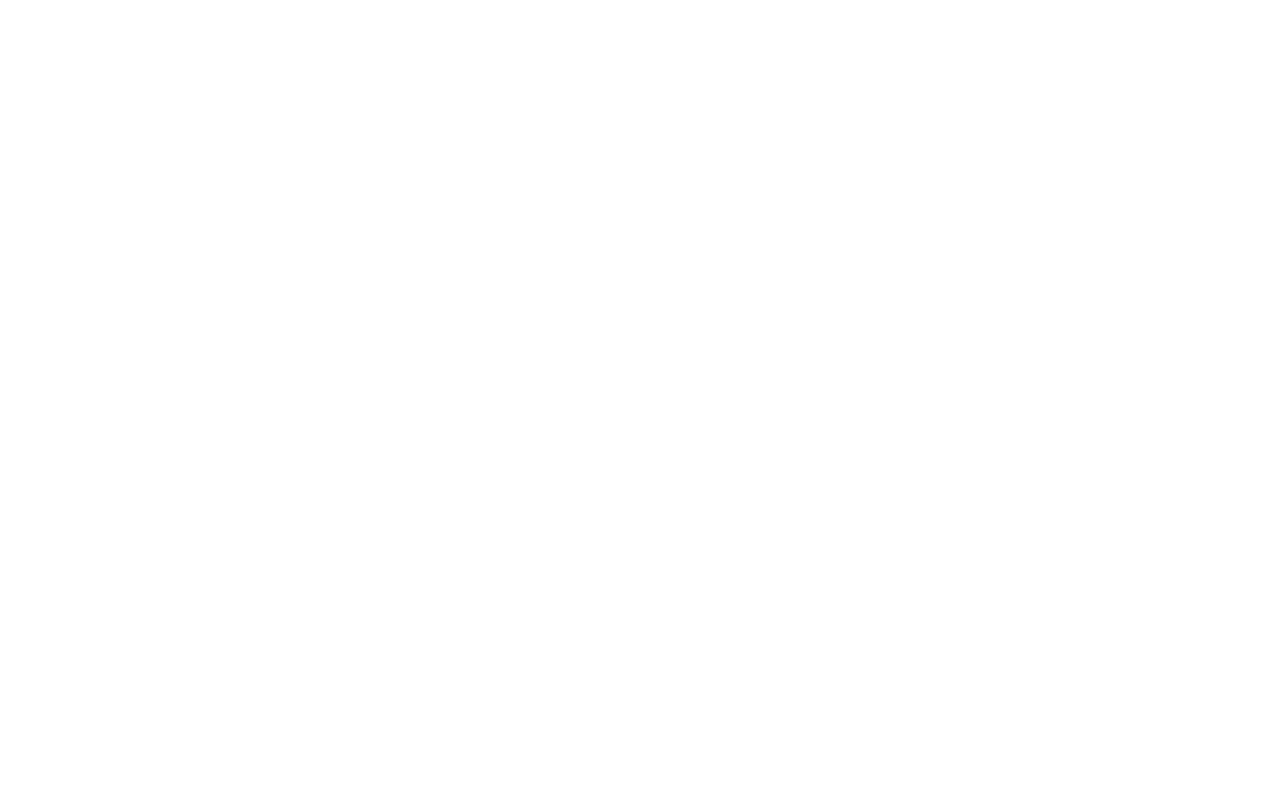
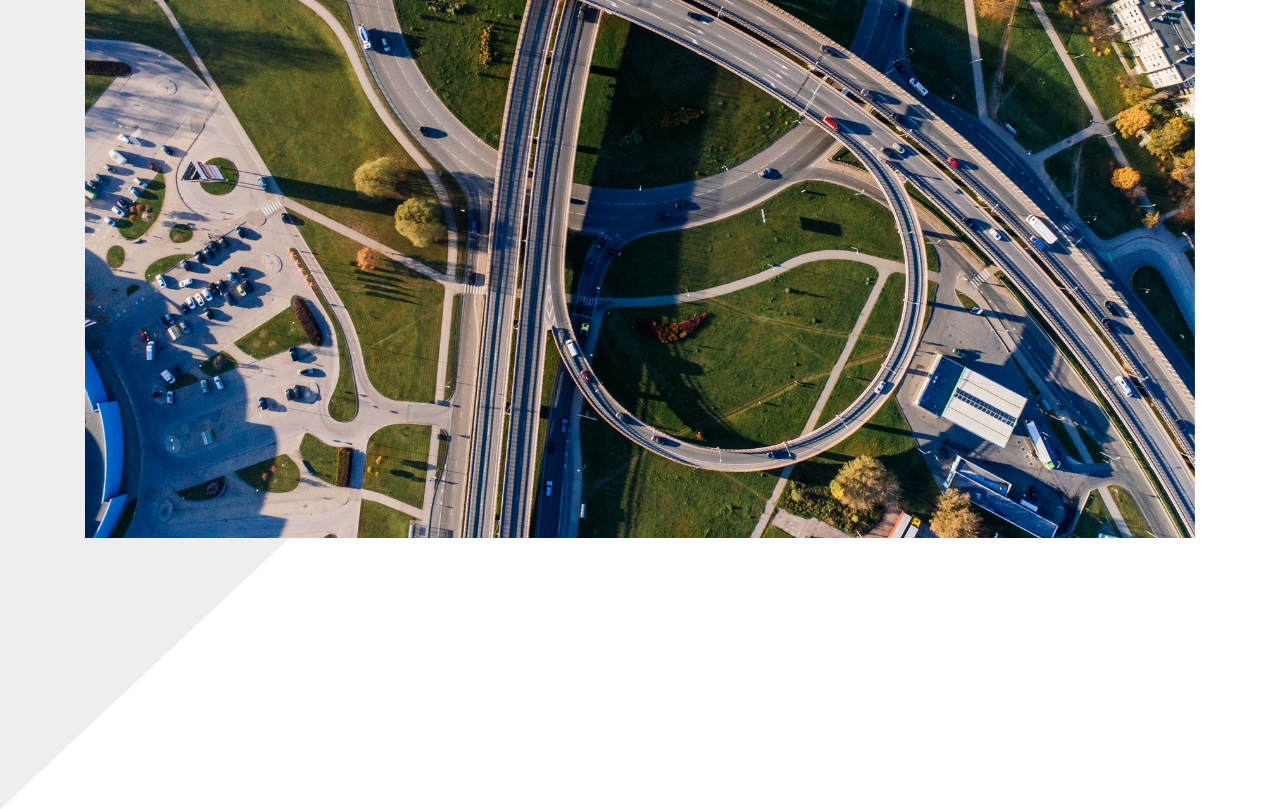
Before and after one commit to AlexanderDLe/GRSI, a React (Create React App) app in the folder client/: page / in a window 1280 px wide. Shown: the part 2220-3029 px from the top of the page. Before the commit the page ends 1829 px from the top, so only its background shows below. Built offline with nearby package versions, Linux system fonts and the light colour scheme; the HTML template or start-up script is replaced by a standard one; a web font is replaced by a local one.

Commit message:
Landing Philosophy Section.  Carousel.

```diff
--- a/client/src/App.css
+++ b/client/src/App.css
@@ -155,6 +155,43 @@
 .service-card:hover .service.icon {
   font-size: 5.2rem !important;
 }
+.landing-philosophy {
+  min-height: 150vh;
+  background-color: #eee;
+  position: relative;
+}
+.landing-philosophy::before {
+  position: absolute;
+  content: '';
+  height: 100%;
+  width: 100%;
+  top: 0;
+  left: 0;
+  right: 0;
+  bottom: 0;
+  background-color: #fff;
+  /* z-index: -1; */
+  clip-path: polygon(100% 0, 100% 0, 100% 100%, 0 100%);
+}
+.carousel-item {
+  height: 100vh;
+}
+.carousel-control {
+  font-size: 300px;
+  width: 100px;
+}
+.carousel-image-1 {
+  background: url('img/CityRoad.jpeg') no-repeat center;
+  background-size: cover;
+}
+.carousel-image-2 {
+  background: url('img/CityRoad.jpeg') no-repeat center;
+  background-size: cover;
+}
+.carousel-image-3 {
+  background: url('img/CityRoad.jpeg') no-repeat center;
+  background-size: cover;
+}
 
 /* MEDIA QUERIES: NAV */
 
--- a/client/src/components/Landing.js
+++ b/client/src/components/Landing.js
@@ -77,6 +77,60 @@
           </Row>
         </Container>
       </div>
+      <div className="landing-philosophy py-5">
+        <Container>
+          <hr />
+          <div
+            id="myCarousel"
+            className="Landing carousel slide center py-5"
+            data-ride="carousel"
+          >
+            <ol className="carousel-indicators">
+              <li
+                data-target="#myCarousel"
+                data-slide-to="0"
+                className="active"
+              />
+              <li data-target="#myCarousel" data-slide-to="1" />
+              <li data-target="#myCarousel" data-slide-to="2" />
+            </ol>
+            <div className="carousel-inner">
+              <div className="carousel-item carousel-image-1 active">
+                <div className="container">
+                  <div className="carousel-caption d-none d-sm-block text-right mb-5" />
+                </div>
+              </div>
+
+              <div className="carousel-item carousel-image-2">
+                <div className="container">
+                  <div className="carousel-caption d-none d-sm-block text-right mb-5" />
+                </div>
+              </div>
+
+              <div className="carousel-item carousel-image-3">
+                <div className="container">
+                  <div className="carousel-caption d-none d-sm-block text-right mb-5" />
+                </div>
+              </div>
+            </div>
+
+            <a
+              href="#myCarousel"
+              data-slide="prev"
+              className="carousel-control-prev carousel-control"
+            >
+              <span className="carousel-control-prev-icon carousel-control" />
+            </a>
+            <a
+              href="#myCarousel"
+              data-slide="next"
+              className="carousel-control-next carousel-control"
+            >
+              <span className="carousel-control-next-icon carousel-control" />
+            </a>
+          </div>
+        </Container>
+      </div>
     </div>
   );
 };
```
Also changed, not shown: client/src/img/CityRoad.jpeg (added).
